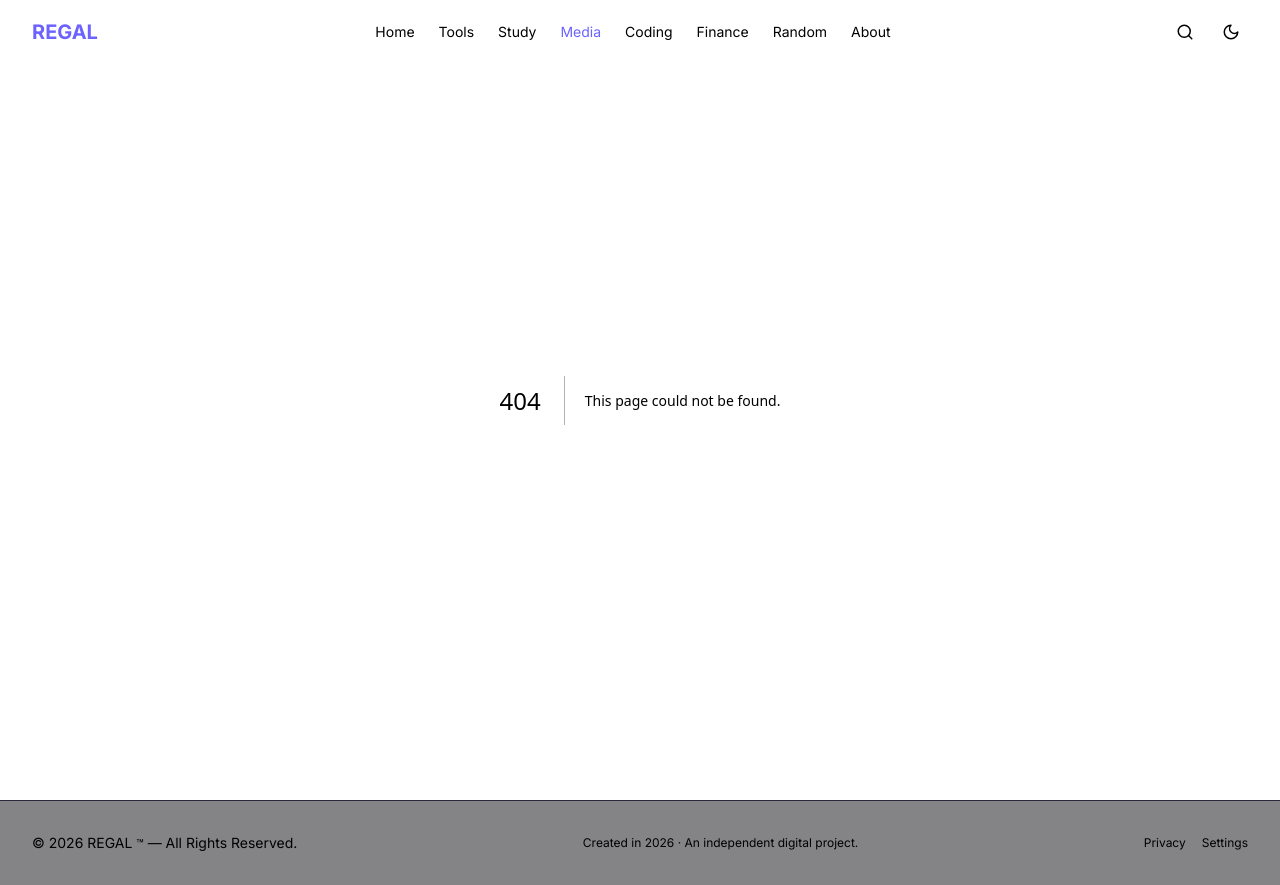
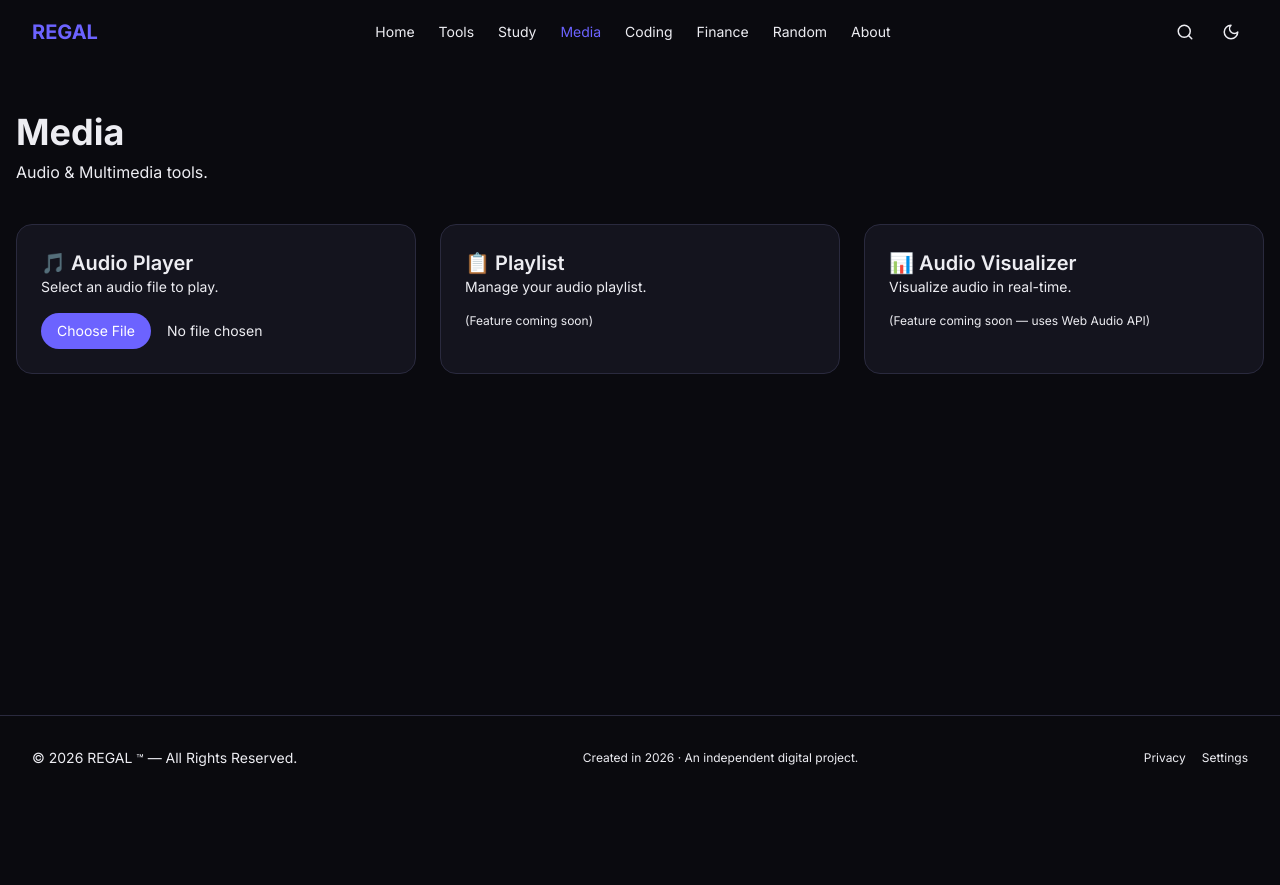
Before and after one commit to DEVAPKBUGKING/Allinone, a Next.js app: page /media in a window 1280 px wide. Before the commit this address had no page. After the commit the page ends 800 px from the top, so only its background shows below. Built offline with nearby package versions, Linux system fonts and the light colour scheme.

Commit message:
Implement audio player component in MediaPage

```diff
--- /dev/null
+++ b/app/media/page.tsx
@@ -0,0 +1,81 @@
+"use client";
+
+import { useState, useRef } from "react";
+
+export default function MediaPage() {
+  const [audioFile, setAudioFile] = useState<File | null>(null);
+  const [isPlaying, setIsPlaying] = useState(false);
+  const audioRef = useRef<HTMLAudioElement | null>(null);
+
+  const handleFileChange = (e: React.ChangeEvent<HTMLInputElement>) => {
+    const file = e.target.files?.[0];
+    if (file) {
+      setAudioFile(file);
+      const url = URL.createObjectURL(file);
+      if (audioRef.current) {
+        audioRef.current.src = url;
+        audioRef.current.load();
+      }
+    }
+  };
+
+  const togglePlay = () => {
+    if (audioRef.current) {
+      if (isPlaying) {
+        audioRef.current.pause();
+      } else {
+        audioRef.current.play();
+      }
+      setIsPlaying(!isPlaying);
+    }
+  };
+
+  return (
+    <div className="px-4 py-24 sm:py-28">
+      <div className="mx-auto max-w-7xl">
+        <h1 className="text-4xl font-bold">Media</h1>
+        <p className="mt-2 text-muted">Audio & Multimedia tools.</p>
+
+        <div className="mt-10 grid gap-6 sm:grid-cols-2 lg:grid-cols-3">
+          {/* Audio Player */}
+          <div className="rounded-2xl border border-border bg-background-card p-6">
+            <h2 className="text-xl font-semibold">🎵 Audio Player</h2>
+            <p className="text-sm text-muted">Select an audio file to play.</p>
+            <input
+              type="file"
+              accept="audio/*"
+              onChange={handleFileChange}
+              className="mt-4 w-full text-sm text-muted file:mr-4 file:rounded-full file:border-0 file:bg-regal file:px-4 file:py-2 file:text-white"
+            />
+            <audio ref={audioRef} className="hidden" />
+            {audioFile && (
+              <div className="mt-4">
+                <p className="text-sm truncate">{audioFile.name}</p>
+                <button
+                  onClick={togglePlay}
+                  className="mt-2 rounded-full bg-regal px-6 py-2 text-white transition hover:bg-regal-dark"
+                >
+                  {isPlaying ? "⏸️ Pause" : "▶️ Play"}
+                </button>
+              </div>
+            )}
+          </div>
+
+          {/* Playlist placeholder */}
+          <div className="rounded-2xl border border-border bg-background-card p-6">
+            <h2 className="text-xl font-semibold">📋 Playlist</h2>
+            <p className="text-sm text-muted">Manage your audio playlist.</p>
+            <p className="mt-4 text-xs text-muted">(Feature coming soon)</p>
+          </div>
+
+          {/* Visualizer placeholder */}
+          <div className="rounded-2xl border border-border bg-background-card p-6">
+            <h2 className="text-xl font-semibold">📊 Audio Visualizer</h2>
+            <p className="text-sm text-muted">Visualize audio in real-time.</p>
+            <p className="mt-4 text-xs text-muted">(Feature coming soon — uses Web Audio API)</p>
+          </div>
+        </div>
+      </div>
+    </div>
+  );
+}
```
